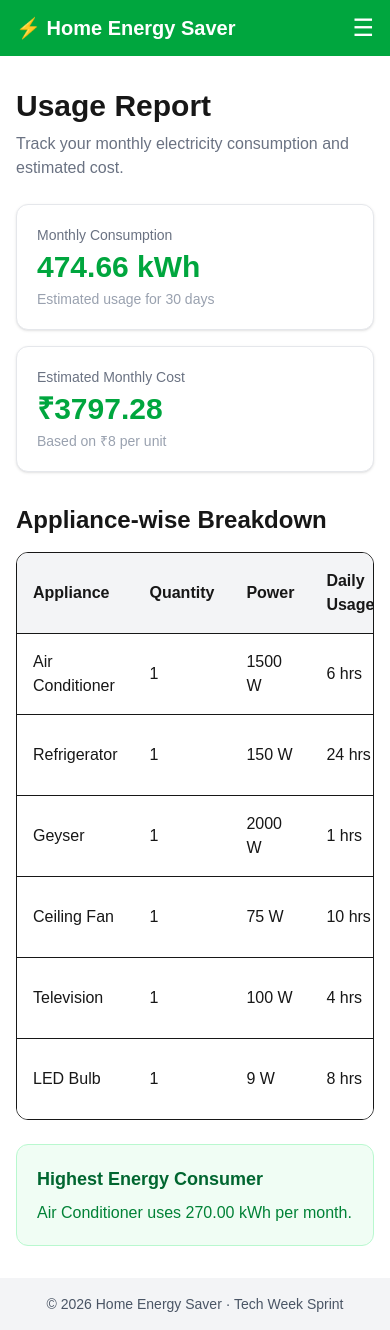
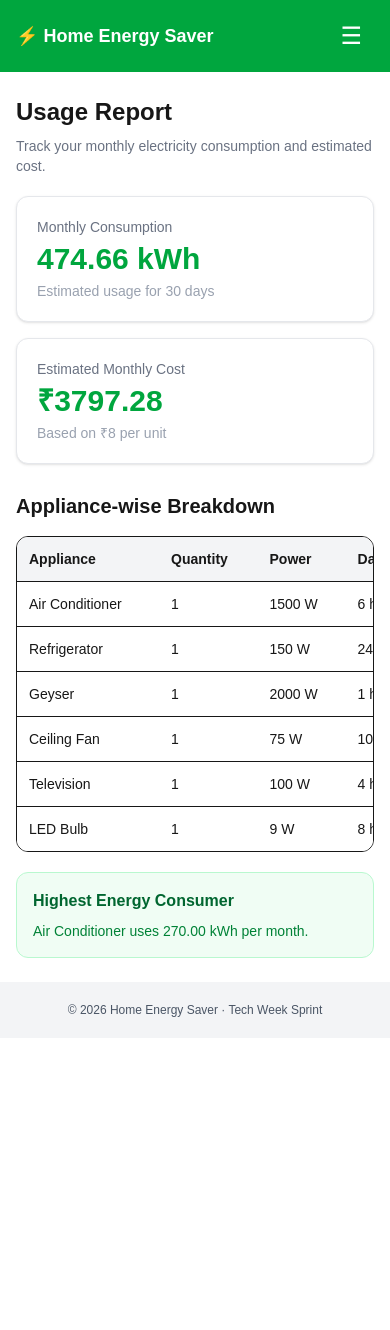
Before and after one commit to varshinidgowda/home-energy-saver, a Next.js app: page /report in a window 390 px wide. After the commit the page ends 1038 px from the top, so only its background shows below. Built offline with nearby package versions, Linux system fonts and the light colour scheme.

Commit message:
Make application responsive across devices

```diff
--- a/app/add/page.js
+++ b/app/add/page.js
@@ -1,3 +1,4 @@
+
 "use client";
 
 import { useState } from "react";
@@ -45,19 +46,12 @@ export default function AddAppliance() {
       return;
     }
 
-    if (
-      !Number.isInteger(quantity) ||
-      quantity <= 0
-    ) {
+    if (!Number.isInteger(quantity) || quantity <= 0) {
       setMessage("Quantity must be a positive whole number.");
       return;
     }
 
-    if (
-      !Number.isFinite(hours) ||
-      hours <= 0 ||
-      hours > 24
-    ) {
+    if (!Number.isFinite(hours) || hours <= 0 || hours > 24) {
       setMessage("Daily usage must be between 0 and 24 hours.");
       return;
     }
@@ -80,19 +74,21 @@ export default function AddAppliance() {
   };
 
   return (
-    <div className="mx-auto max-w-2xl px-4 py-8">
-      <h1 className="mb-2 text-3xl font-bold">
+    <div className="mx-auto w-full max-w-2xl px-4 sm:px-6 py-6 sm:py-8">
+
+      <h1 className="mb-2 text-2xl sm:text-3xl font-bold">
         Add Appliance
       </h1>
 
-      <p className="mb-6 text-gray-500">
+      <p className="mb-5 sm:mb-6 text-sm sm:text-base text-gray-500">
         Enter your appliance details to track its electricity usage.
       </p>
 
       <form
         onSubmit={handleSubmit}
-        className="rounded-xl border border-gray-200 bg-white p-6 shadow-sm"
+        className="w-full rounded-xl border border-gray-200 bg-white p-4 sm:p-6 shadow-sm"
       >
+
         <Input
           id="name"
           label="Appliance Name"
@@ -151,9 +147,12 @@ export default function AddAppliance() {
           </p>
         )}
 
-        <Button type="submit">
-          Add Appliance
-        </Button>
+        <div className="w-full sm:w-auto">
+          <Button type="submit">
+            Add Appliance
+          </Button>
+        </div>
+
       </form>
     </div>
   );
--- a/app/report/page.js
+++ b/app/report/page.js
@@ -18,14 +18,18 @@ export default function UsageReport() {
   );
 
   return (
-    <div className="mx-auto max-w-5xl px-4 py-8">
-      <h1 className="mb-2 text-3xl font-bold">Usage Report</h1>
+    <div className="mx-auto w-full max-w-5xl px-4 sm:px-6 py-6 sm:py-8">
 
-      <p className="mb-6 text-gray-500">
+      <h1 className="mb-2 text-2xl sm:text-3xl font-bold">
+        Usage Report
+      </h1>
+
+      <p className="mb-5 sm:mb-6 text-sm sm:text-base text-gray-500">
         Track your monthly electricity consumption and estimated cost.
       </p>
 
-      <div className="grid gap-4 md:grid-cols-2">
+      {/* SUMMARY CARDS */}
+      <div className="grid grid-cols-1 sm:grid-cols-2 gap-4">
         <StatCard
           title="Monthly Consumption"
           value={`${totalUnits.toFixed(2)} kWh`}
@@ -39,25 +43,26 @@ export default function UsageReport() {
         />
       </div>
 
-      <h2 className="mb-4 mt-8 text-2xl font-semibold">
+      {/* APPLIANCE BREAKDOWN */}
+      <h2 className="mb-4 mt-7 sm:mt-8 text-xl sm:text-2xl font-semibold">
         Appliance-wise Breakdown
       </h2>
 
       {appliances.length === 0 ? (
-        <p className="rounded-lg border bg-white p-5 text-gray-500">
+        <p className="rounded-lg border bg-white p-4 sm:p-5 text-sm sm:text-base text-gray-500">
           No appliance data available. Add appliances to view your report.
         </p>
       ) : (
-        <div className="overflow-x-auto rounded-xl border bg-white">
-          <table className="w-full text-left">
+        <div className="w-full overflow-x-auto rounded-xl border bg-white">
+          <table className="w-full min-w-[750px] text-left text-sm sm:text-base">
             <thead className="bg-gray-100">
               <tr>
-                <th className="p-4">Appliance</th>
-                <th className="p-4">Quantity</th>
-                <th className="p-4">Power</th>
-                <th className="p-4">Daily Usage</th>
-                <th className="p-4">Monthly Units</th>
-                <th className="p-4">Estimated Cost</th>
+                <th className="p-3 sm:p-4">Appliance</th>
+                <th className="p-3 sm:p-4">Quantity</th>
+                <th className="p-3 sm:p-4">Power</th>
+                <th className="p-3 sm:p-4">Daily Usage</th>
+                <th className="p-3 sm:p-4">Monthly Units</th>
+                <th className="p-3 sm:p-4">Estimated Cost</th>
               </tr>
             </thead>
 
@@ -67,16 +72,27 @@ export default function UsageReport() {
 
                 return (
                   <tr key={appliance.id} className="border-t">
-                    <td className="p-4 font-medium">
+                    <td className="p-3 sm:p-4 font-medium">
                       {appliance.name}
                     </td>
-                    <td className="p-4">
+
+                    <td className="p-3 sm:p-4">
                       {appliance.quantity || 1}
                     </td>
-                    <td className="p-4">{appliance.watts} W</td>
-                    <td className="p-4">{appliance.hours} hrs</td>
-                    <td className="p-4">{units.toFixed(2)} kWh</td>
-                    <td className="p-4">
+
+                    <td className="p-3 sm:p-4">
+                      {appliance.watts} W
+                    </td>
+
+                    <td className="p-3 sm:p-4">
+                      {appliance.hours} hrs
+                    </td>
+
+                    <td className="p-3 sm:p-4">
+                      {units.toFixed(2)} kWh
+                    </td>
+
+                    <td className="p-3 sm:p-4">
                       ₹{(units * rate).toFixed(2)}
                     </td>
                   </tr>
@@ -87,18 +103,20 @@ export default function UsageReport() {
         </div>
       )}
 
+      {/* HIGHEST CONSUMER */}
       {sortedAppliances.length > 0 && (
-        <div className="mt-6 rounded-xl border border-green-200 bg-green-50 p-5">
-          <h2 className="text-lg font-semibold text-green-800">
+        <div className="mt-5 sm:mt-6 rounded-xl border border-green-200 bg-green-50 p-4 sm:p-5">
+          <h2 className="text-base sm:text-lg font-semibold text-green-800">
             Highest Energy Consumer
           </h2>
 
-          <p className="mt-2 text-green-700">
+          <p className="mt-2 text-sm sm:text-base text-green-700">
             {sortedAppliances[0].name} uses{" "}
             {monthlyUnits(sortedAppliances[0]).toFixed(2)} kWh per month.
           </p>
         </div>
       )}
+
     </div>
   );
 }
--- a/app/tips/page.js
+++ b/app/tips/page.js
@@ -17,7 +17,7 @@ export default function SavingTips() {
       ];
     }
 
-    if (appliance.includes("ac") || appliance.includes("air conditioner")) {
+    if (appliance === "ac" || appliance.includes("air conditioner")) {
       return [
         "Set AC temperature around 24–26°C.",
         "Clean AC filters regularly.",
@@ -65,27 +65,29 @@ export default function SavingTips() {
   };
 
   return (
-    <div className="mx-auto max-w-5xl px-4 py-8">
-      <h1 className="mb-2 text-3xl font-bold">
+    <div className="mx-auto w-full max-w-5xl px-4 sm:px-6 py-6 sm:py-8">
+
+      <h1 className="mb-2 text-2xl sm:text-3xl font-bold">
         Energy Saving Tips
       </h1>
 
-      <p className="mb-6 text-gray-500">
+      <p className="mb-5 sm:mb-6 text-sm sm:text-base text-gray-500">
         Tips based on your added appliances.
       </p>
 
       {appliances.length === 0 ? (
-        <p className="text-gray-500">
+        <p className="rounded-lg border bg-white p-4 text-sm sm:text-base text-gray-500">
           Add appliances to see saving tips.
         </p>
       ) : (
-        <div className="grid gap-4 md:grid-cols-2">
+        <div className="grid grid-cols-1 sm:grid-cols-2 gap-4">
+
           {appliances.map((appliance) => (
             <div
               key={appliance.id}
-              className="rounded-xl border bg-white p-5 shadow-sm"
+              className="w-full rounded-xl border bg-white p-4 sm:p-5 shadow-sm"
             >
-              <h2 className="mb-3 text-xl font-semibold">
+              <h2 className="mb-3 text-lg sm:text-xl font-semibold break-words">
                 ⚡ {appliance.name}
               </h2>
 
@@ -95,13 +97,17 @@ export default function SavingTips() {
 
               <ul className="space-y-2">
                 {getTips(appliance.name).map((tip, index) => (
-                  <li key={index} className="text-gray-600">
+                  <li
+                    key={index}
+                    className="text-sm sm:text-base text-gray-600"
+                  >
                     ✓ {tip}
                   </li>
                 ))}
               </ul>
             </div>
           ))}
+
         </div>
       )}
     </div>
--- a/components/Footer.js
+++ b/components/Footer.js
@@ -1,8 +1,10 @@
-// ========== FOOTER ==========
+
 export default function Footer() {
   return (
-    <footer className="bg-gray-100 py-4 text-center text-sm text-gray-600">
-      © 2026 Home Energy Saver · Tech Week Sprint
+    <footer className="w-full bg-gray-100 px-4 py-5 sm:py-6 text-center text-xs sm:text-sm text-gray-600">
+      <p>
+        © 2026 Home Energy Saver · Tech Week Sprint
+      </p>
     </footer>
   );
 }
--- a/components/Navbar.js
+++ b/components/Navbar.js
@@ -1,5 +1,6 @@
-// ========== NAVBAR ==========
+
 "use client";
+
 import Link from "next/link";
 import { useState } from "react";
 
@@ -15,44 +16,61 @@ export default function Navbar() {
 
   return (
     <nav className="bg-green-600 text-white">
-      <div className="mx-auto flex max-w-5xl items-center justify-between px-4 py-3">
-        <Link href="/" className="text-xl font-bold">
+
+      <div className="mx-auto flex max-w-5xl items-center justify-between px-4 sm:px-6 py-3">
+
+        {/* PROJECT TITLE */}
+        <Link
+          href="/"
+          className="text-lg sm:text-xl font-bold"
+          onClick={() => setOpen(false)}
+        >
           ⚡ Home Energy Saver
         </Link>
 
-        {/* Mobile menu button */}
+        {/* MOBILE MENU BUTTON */}
         <button
-          className="md:hidden text-2xl"
+          className="md:hidden rounded-md px-3 py-2 text-2xl hover:bg-green-700"
           onClick={() => setOpen(!open)}
-          aria-label="Toggle menu"
+          aria-label={open ? "Close menu" : "Open menu"}
+          aria-expanded={open}
         >
-          ☰
+          {open ? "✕" : "☰"}
         </button>
 
-        {/* Desktop links */}
-        <ul className="hidden gap-6 md:flex">
+        {/* DESKTOP LINKS */}
+        <ul className="hidden items-center gap-4 lg:gap-6 md:flex">
           {links.map((l) => (
             <li key={l.href}>
-              <Link href={l.href} className="hover:underline">
+              <Link
+                href={l.href}
+                className="text-sm lg:text-base hover:underline"
+              >
                 {l.label}
               </Link>
             </li>
           ))}
         </ul>
+
       </div>
 
-      {/* Mobile links */}
+      {/* MOBILE LINKS */}
       {open && (
-        <ul className="flex flex-col gap-3 px-4 pb-4 md:hidden">
+        <ul className="flex flex-col gap-1 px-4 pb-4 md:hidden">
           {links.map((l) => (
             <li key={l.href}>
-              <Link href={l.href} onClick={() => setOpen(false)}>
+              <Link
+                href={l.href}
+                onClick={() => setOpen(false)}
+                className="block rounded-md px-3 py-3 text-sm hover:bg-green-700"
+              >
                 {l.label}
               </Link>
             </li>
           ))}
         </ul>
       )}
+
     </nav>
   );
 }
```
Also changed, not shown: app/page.js (+29 -13 lines).
